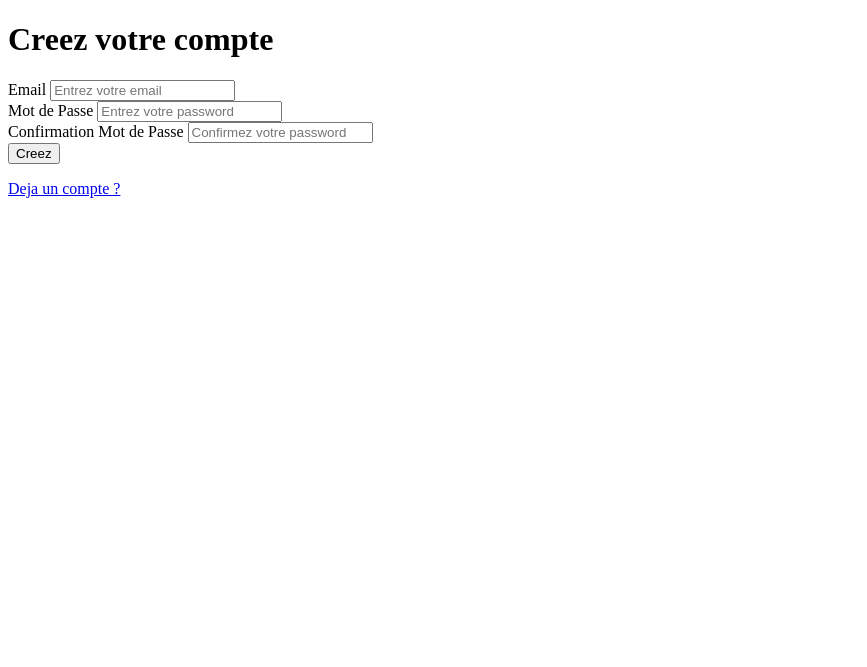
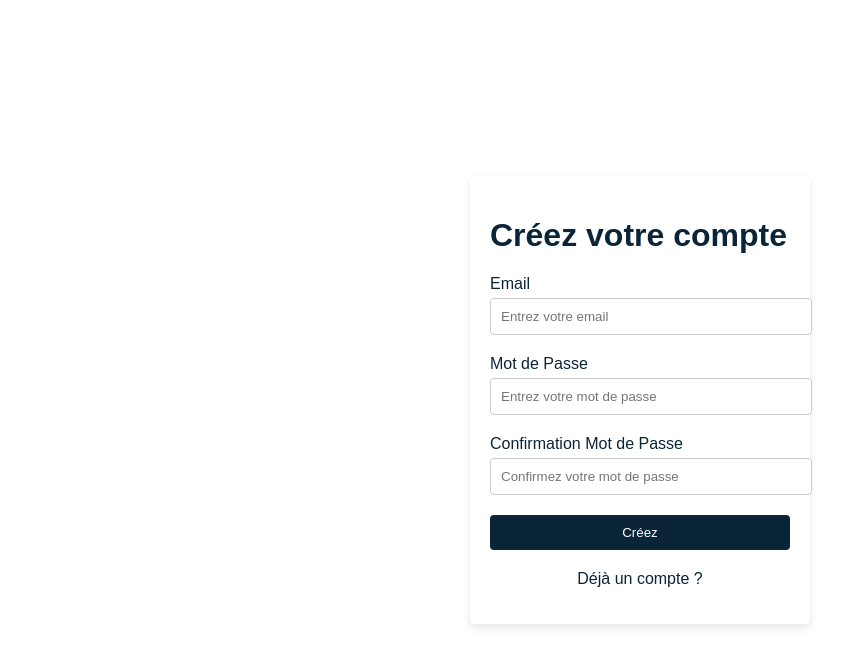
Before and after one commit to Pokemax28/Dev_Web_B2, a PHP site: template app/templates/register.html.twig in a window 1280 px wide. Shown: the top 667 px of the page, without its empty margins (0-867 px from the left). Run offline with PHP 8.4, Linux system fonts and the light colour scheme; the template is opened without the code that fills it, so the values that code supplies are empty; some libraries are stand-ins or nearby versions.

Commit message:
Amelioration visuel

```diff
--- a/app/templates/Profil.html.twig
+++ b/app/templates/Profil.html.twig
@@ -146,6 +146,7 @@
             </div>
         </div>
 
+
     </div>
 
 
@@ -167,7 +168,7 @@
             <p> Intervention 4 </p>
         </div>
     </div>
-
+   <a href = "logout.php" class = "button" >Logout</a>
 
 </body>
 
--- a/app/templates/base_auth.html.twig
+++ b/app/templates/base_auth.html.twig
@@ -4,6 +4,17 @@
     <meta charset="UTF-8">
     <meta name="viewport" content="width=device-width , initial-scale=1.0">
     <title>Accord Energie | {% block title %}{% endblock %}</title>
+    <style>
+        {% block styles %}
+
+        header {
+            background-color: #0A2438;
+            padding: 10px 0;
+            text-align: center;
+            color: #fff;
+        }
+        {% endblock %}
+    </style>
 </head>
 <body>
     {% block body %}{% endblock %}
--- a/app/templates/register.html.twig
+++ b/app/templates/register.html.twig
@@ -1,51 +1,108 @@
 {% extends "base_auth.html.twig" %}
 
+{% block title %}Créez votre compte{% endblock %}
+
+{% block styles %}
+
+        header {
+            background-color: #0A2438;
+            padding: 10px 0;
+            text-align: center;
+            color: #fff;
+        }
+
+body {
+    font-family: Arial, sans-serif;
+    background-color: #fff;
+    color: #0A2438;
+    display: flex;
+    justify-content: center;
+    align-items: center;
+    height: 100vh;
+    margin: 0;
+}
+
+.container {
+    background-color: #fff;
+    padding: 20px;
+    border-radius: 5px;
+    box-shadow: 0 4px 8px rgba(0, 0, 0, 0.1);
+    width: 300px;
+}
+
+.form-group {
+    margin-bottom: 20px;
+}
+
+.form-group label {
+    display: block;
+    margin-bottom: 5px;
+}
+
+.form-group input[type="email"],
+.form-group input[type="password"] {
+    width: 100%;
+    padding: 10px;
+    border: 1px solid #ccc;
+    border-radius: 4px;
+}
+
+.submit-btn {
+    width: 100%;
+    padding: 10px;
+    background-color: #0A2438;
+    color: #fff;
+    border: none;
+    border-radius: 4px;
+    cursor: pointer;
+}
+
+.submit-btn:hover {
+    background-color: #082032;
+}
+
+.register-link {
+    text-align: center;
+}
+
+.register-link a {
+    color: #0A2438;
+    text-decoration: none;
+}
+
+.register-link a:hover {
+    text-decoration: underline;
+}
+{% endblock %}
+
 {% block body %}
+<div class="container">
 
-<h1>Creez votre compte</h1>
+    <h1>Créez votre compte</h1>
 
-<form action = "" method = "post">
-<div>
-    <label for = "email">Email</label>
-    <input
-        type = "email"
-        id = "email"
-        name = "email"
-        reqired = "required"
-        placeholder = "Entrez votre email"
-    />
+    <form action="" method="post">
+        <div class="form-group">
+            <label for="email">Email</label>
+            <input type="email" id="email" name="email" required="required" placeholder="Entrez votre email">
         </div>
 
-<div>
-    <label for = "password">Mot de Passe</label>
-    <input
-        type = "password"
-        id = "password"
-        name = "password"
-        reqired = "required"
-        placeholder = "Entrez votre password"
-    />
+        <div class="form-group">
+            <label for="password">Mot de Passe</label>
+            <input type="password" id="password" name="password" required="required" placeholder="Entrez votre mot de passe">
         </div>
 
-<div>
-    <label for = "password-cfg">Confirmation Mot de Passe</label>
-    <input
-        type = "password"
-        id = "password-cfg"
-        name = "password-cfg"
-        reqired = "required"
-        placeholder = "Confirmez votre password"
-    />
+        <div class="form-group">
+            <label for="password-cfg">Confirmation Mot de Passe</label>
+            <input type="password" id="password-cfg" name="password-cfg" required="required" placeholder="Confirmez votre mot de passe">
         </div>
 
-<div>
-    <input type = "submit" value = "Creez" name="send" />
+        <div class="form-group">
+            <input type="submit" value="Créez" name="send" class="submit-btn">
         </div>
-
     </form>
 
-<p>
-    <a href = "index.php">Deja un compte ?</a>
+    <p class="register-link">
+        <a href="index.php">Déjà un compte ?</a>
     </p>
-
+</div>
 {% endblock %}
```
Also changed, not shown: app/templates/Ajout_Info.html.twig (+29 -18 lines), app/templates/index.html.twig (+101 -31 lines). Lines whose indentation alone changed are shown as unchanged.
